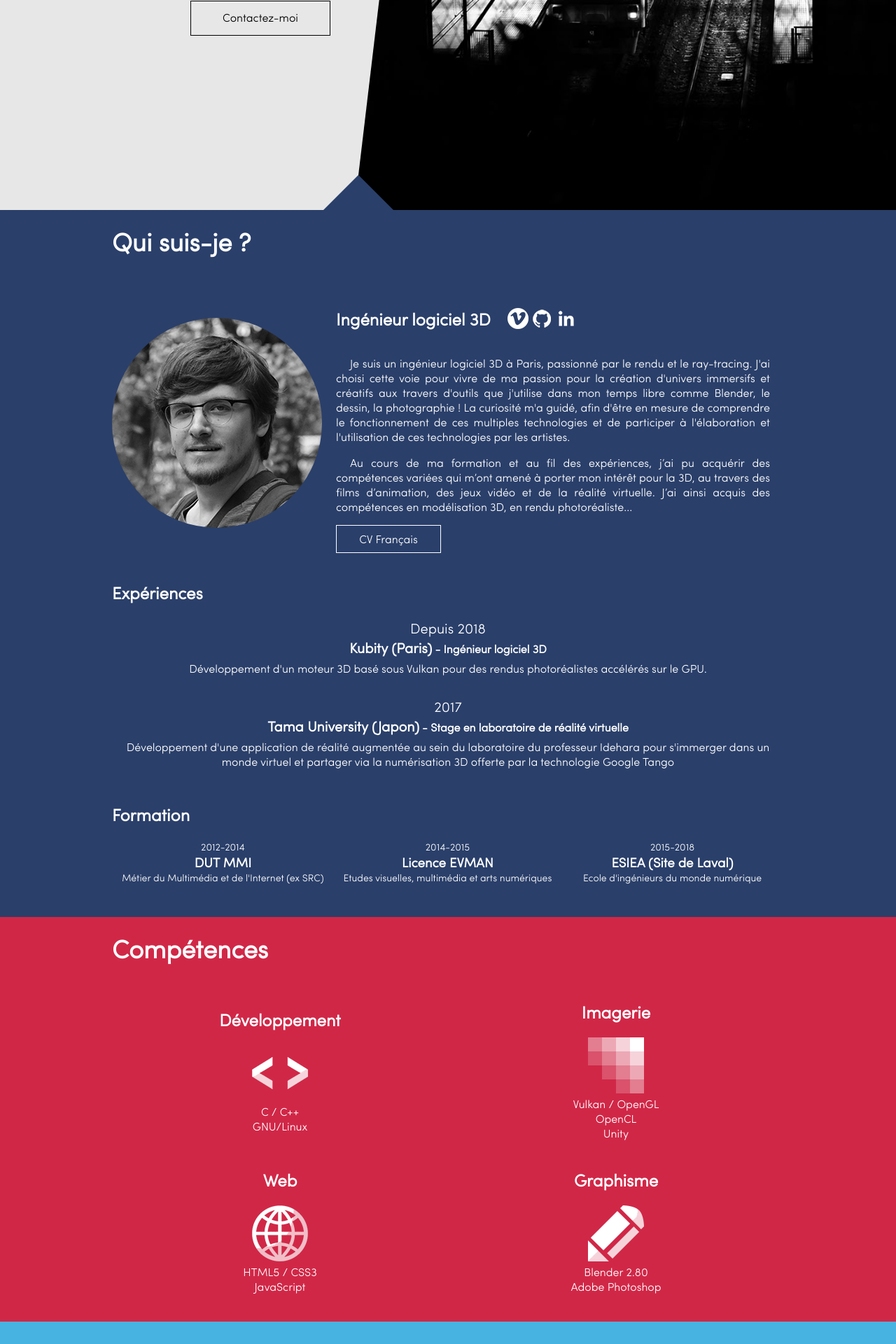
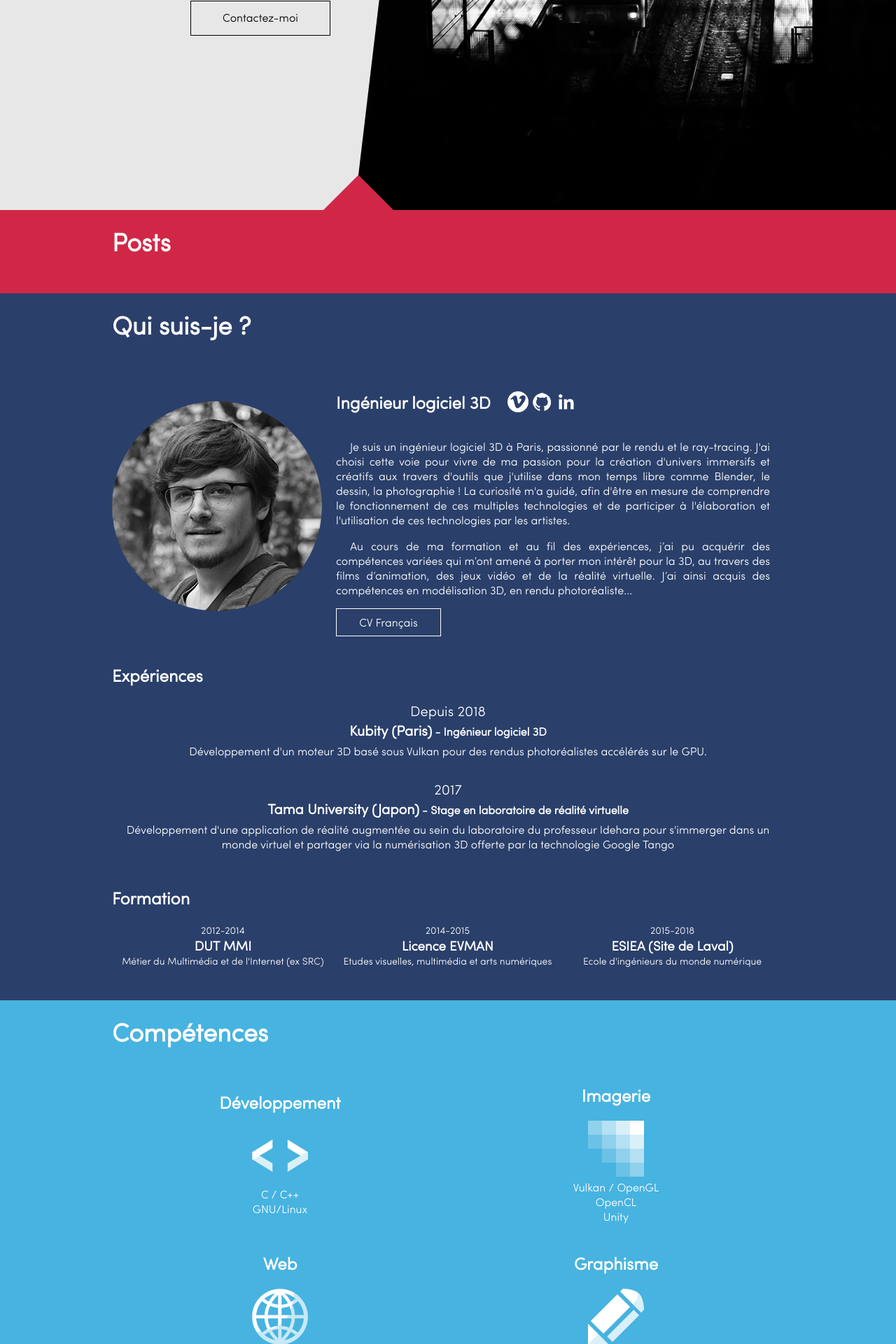
Before and after one commit to antaalt/antaalt.github.io, a Jekyll site: the page built from index.md, in a window 1280 px wide. Shown: the part 591-2511 px from the top of the page at 70% size. Built offline with Jekyll 4.4.1, drawn with Linux system fonts in a browser that asks for light colours; nearby versions of some CDN libraries.

Commit message:
Fix layout ordering

```diff
--- a/_includes/header.html
+++ b/_includes/header.html
@@ -5,9 +5,9 @@
 			<a href ="/#" id="home-link"><h1>ALTORFFER Antoine</h1></a>
 			<nav>
 				<ul>
-					<li><a id="whoami-link" href="/#whoami-anchor" class="smooth-scroll">{{ site.data.i18n[page.lang].whoami }}</a></li><!-- HACK
+					<li><a id="posts-link" href="/#posts-anchor" class="smooth-scroll">{{ site.data.i18n[page.lang].posts }}</a></li><!-- HACK
+					--><li><a id="whoami-link" href="/#whoami-anchor" class="smooth-scroll">{{ site.data.i18n[page.lang].whoami }}</a></li><!-- HACK
 					--><li><a id="skills-link" href="/#skills-anchor" class="smooth-scroll">{{ site.data.i18n[page.lang].skills }}</a></li><!-- HACK
-					--><li><a id="posts-link" href="/#posts-anchor" class="smooth-scroll">{{ site.data.i18n[page.lang].posts }}</a></li><!-- HACK
 					--><li><a id="contact-link" href="/#contact-anchor" class="smooth-scroll">{{ site.data.i18n[page.lang].contact }}</a></li>
 				</ul>
 			</nav>
--- a/_layouts/home.html
+++ b/_layouts/home.html
@@ -38,14 +38,39 @@ title: Antoine Altorffer - 3D software engineer
 </section>
 <!-- / Home -->
 
-<!-- Qui suis-je -->
-<section id="whoami" class="wrapper section">
-	<a class="anchor" id="whoami-anchor"></a>
+<!-- Posts -->
+<section id="posts" class="wrapper section">
+	<a class="anchor" id="posts-anchor"></a>
 	<div id="bottom-cross">
 		<svg viewBox="0 0 1 1" preserveAspectRatio="none">
 			<polygon points="0,1 0.5,0 1,1"/>
 		</svg>
 	</div>
+	<div>
+		<h1>{{ site.data.i18n[page.lang].posts }}</h1>
+
+		<div class="post-container">
+			{% for post in site.posts %}
+			<div class="post-link">
+				<a href="{{ post.url }}">
+					<img src="{{post.background}}" class="post-link-image"/><!--
+					--><div class="post-link-description">
+						<h2>{{ post.title }}</h2>
+						<p>Published on {{ post.date | date: "%B %-d, %Y" }} by {{ post.author }}</p>
+						<p>{{ post.content | strip_html | truncatewords: 30 }}</p>
+					</div>
+				</a>
+			</div>
+			{% endfor %}
+		</div>
+	</div>
+</section>
+<!-- / Posts -->
+
+
+<!-- Qui suis-je -->
+<section id="whoami" class="wrapper section">
+	<a class="anchor" id="whoami-anchor"></a>
 	<div>
 		<h1>{{ site.data.i18n[page.lang].whoami }} ?</h1>
 		<div id="presentation">
@@ -144,29 +169,6 @@ title: Antoine Altorffer - 3D software engineer
 </section>
 <!-- / Competences -->
 
-<!-- Posts -->
-<section id="posts" class="wrapper section">
-	<a class="anchor" id="posts-anchor"></a>
-	<div>
-		<h1>{{ site.data.i18n[page.lang].posts }}</h1>
-
-		<div class="post-container">
-			{% for post in site.posts %}
-			<div class="post-link">
-				<a href="{{ post.url }}">
-					<img src="{{post.background}}" class="post-link-image"/>
-					<div class="post-link-description">
-						<h2>{{ post.title }}</h2>
-						<p>Published on {{ post.date | date: "%B %-d, %Y" }} by {{ post.author }}</p>
-					</div>
-				</a>
-			</div>
-			{% endfor %}
-		</div>
-	</div>
-</section>
-<!-- / Posts -->
-
 <!-- Contact -->
 <section id="contact" class="wrapper section">
 	<a class="anchor" id="contact-anchor"></a>
--- a/_sass/portfolio/_header.scss
+++ b/_sass/portfolio/_header.scss
@@ -12,7 +12,7 @@
 	}
 
 	#home-link {
-		color: $dark-blue;
+		color: black;
 		text-decoration: none;
 		transition: all 0.2s;
 		h1 {
@@ -20,7 +20,7 @@
 			padding: 7px 0;
 		}
 		&:hover {
-			color:$red;
+			color:$light-blue;
 		}
 	}
 	nav {
--- a/_sass/portfolio/_layout.scss
+++ b/_sass/portfolio/_layout.scss
@@ -129,25 +129,6 @@ a.anchor {
 	width: 100%;
 	background-color: $dark-blue;
 
-	#bottom-cross{
-		font-size: 0;
-		position: absolute;
-		top: -50px;
-		height: 50px;
-		width: 100%;
-		padding: 0;
-		&>svg{
-			display: inline-block;
-			height:50px;
-			width: 100px;
-			margin-left: calc(40% - 50px);
-			transform: translateX(0); // Hack acceleration matérielle
-			&>polygon{
-				width:10%;
-				fill: $dark-blue;
-			}
-		}
-	}
 	&>div{
 		width: $global-width;
 		margin:0 auto;
@@ -256,10 +237,30 @@ a.anchor {
 }
 
 #posts {
-
-	background-color: $light-blue;
+	background-color: $red;
 	color: #fff;
+	z-index: 2;
+	width: 100%;
 	position: relative;
+	#bottom-cross{
+		font-size: 0;
+		position: absolute;
+		top: -50px;
+		height: 50px;
+		width: 100%;
+		padding: 0;
+		&>svg{
+			display: inline-block;
+			height:50px;
+			width: 100px;
+			margin-left: calc(40% - 50px);
+			transform: translateX(0); // Hack acceleration matérielle
+			&>polygon{
+				width:10%;
+				fill: $red;
+			}
+		}
+	}
 
 	&>div {
 		width: $global-width;
@@ -271,15 +272,16 @@ a.anchor {
 		font-size: medium;
 	}
 	.post-link {
-		padding: 10px;
+		margin: 10px 0px;
+		height:150px;
+		transition:all 0.2s;
 		a {
 			display: block;
 			color:white;
 			text-decoration: none;
-			transition:all 0.2s;
 		}
 		&:hover {
-			background-color: $red;
+			background-color: darken($red, 5%);
 		}
 	}
 	.post-link-image {
@@ -290,11 +292,16 @@ a.anchor {
 	.post-link-description {
 		display: inline-block;
 		vertical-align: top;
+		width: calc(#{$global-width} - 150px);
+		padding:0px 0px 0px 20px;
+		h2 {
+			margin-top: 0;
+		}
 	}
 }
 
 #skills {
-	background-color: $red;
+	background-color: $light-blue;
 	color: #fff;
 	&>div {
 		width: $global-width;
--- a/_sass/portfolio/_post.scss
+++ b/_sass/portfolio/_post.scss
@@ -41,12 +41,10 @@
 		margin: 0 auto;
 	}
 	a {
-		color: $red;
+		color: $light-blue;
 		transition:all 0.1s;
 		&:hover {
-			background-color: $red;
-			color:$grey;
-			border-radius: 4px;
+			color: lighten($light-blue, 40%);
 		}
 	}
 }
```
Also changed, not shown: _drafts/2023-10-08-renderdoc-app.md (+0 -1 lines), _drafts/a-draft-post.md (+1 -7 lines).
